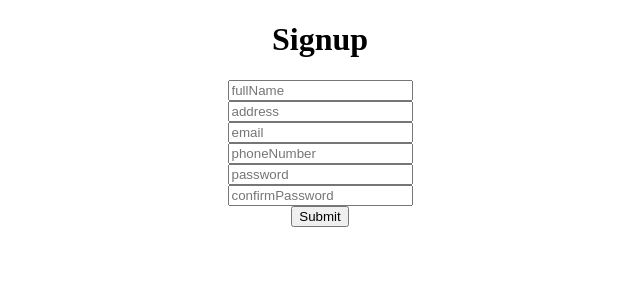
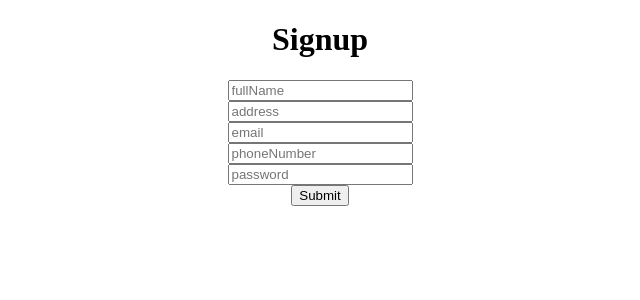
Before and after one commit to Mahesh2056/TaskManagement, a Next.js app in the folder client/: page /register in a window 1280 px wide. Shown: the top 300 px of the page, without its empty margins (320-960 px from the left). Built offline with nearby package versions, Linux system fonts and the light colour scheme.

Commit message:
some changes register page

```diff
--- a/client/src/pages/register/index.js
+++ b/client/src/pages/register/index.js
@@ -16,11 +16,7 @@ const SignupSchema = Yup.object().shape({
     .max(50, "Too Long!")
     .required("Required"),
   email: Yup.string().email("Invalid email").required("Required"),
-  passworde: Yup.string()
-    .min(2, "Too Short!")
-    .max(50, "Too Long!")
-    .required("Required"),
-  confirmPassword: Yup.string()
+  password: Yup.string()
     .min(2, "Too Short!")
     .max(50, "Too Long!")
     .required("Required"),
@@ -76,12 +72,6 @@ const Register = () => (
               ) : null}
             </div>
             <div>
-              <Field placeholder="confirmPassword" name="confirmPassword" />
-              {errors.confirmPassword && touched.confirmPassword ? (
-                <div>{errors.confirmPassword}</div>
-              ) : null}
-            </div>
-            <div>
               <button type="submit">Submit</button>
             </div>
           </Form>
```
